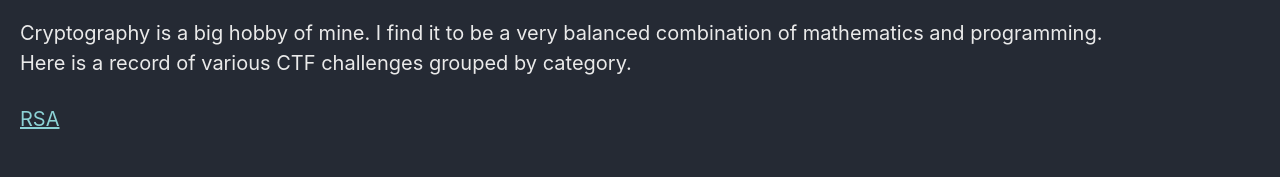
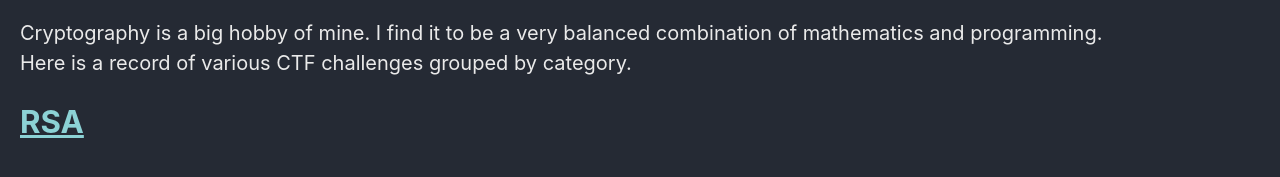
Before and after one commit to Connor-McCartney/Connor-McCartney.github.io, a Jekyll site: the page built from _pages/cryptography.md, in a window 1280 px wide. Shown: the part 160-337 px from the top of the page. Built offline with Jekyll 4.4.1, drawn with Linux system fonts in a browser that asks for light colours; cached includes are drawn as plain includes.

```diff
--- a/_pages/cryptography.md
+++ b/_pages/cryptography.md
@@ -7,4 +7,4 @@ title: Cryptography
 Cryptography is a big hobby of mine. I find it to be a very balanced combination of mathematics and programming. <br>
 Here is a record of various CTF challenges grouped by category.
 
-[RSA](/cryptography/rsa)
+# [RSA](/cryptography/rsa)
```
